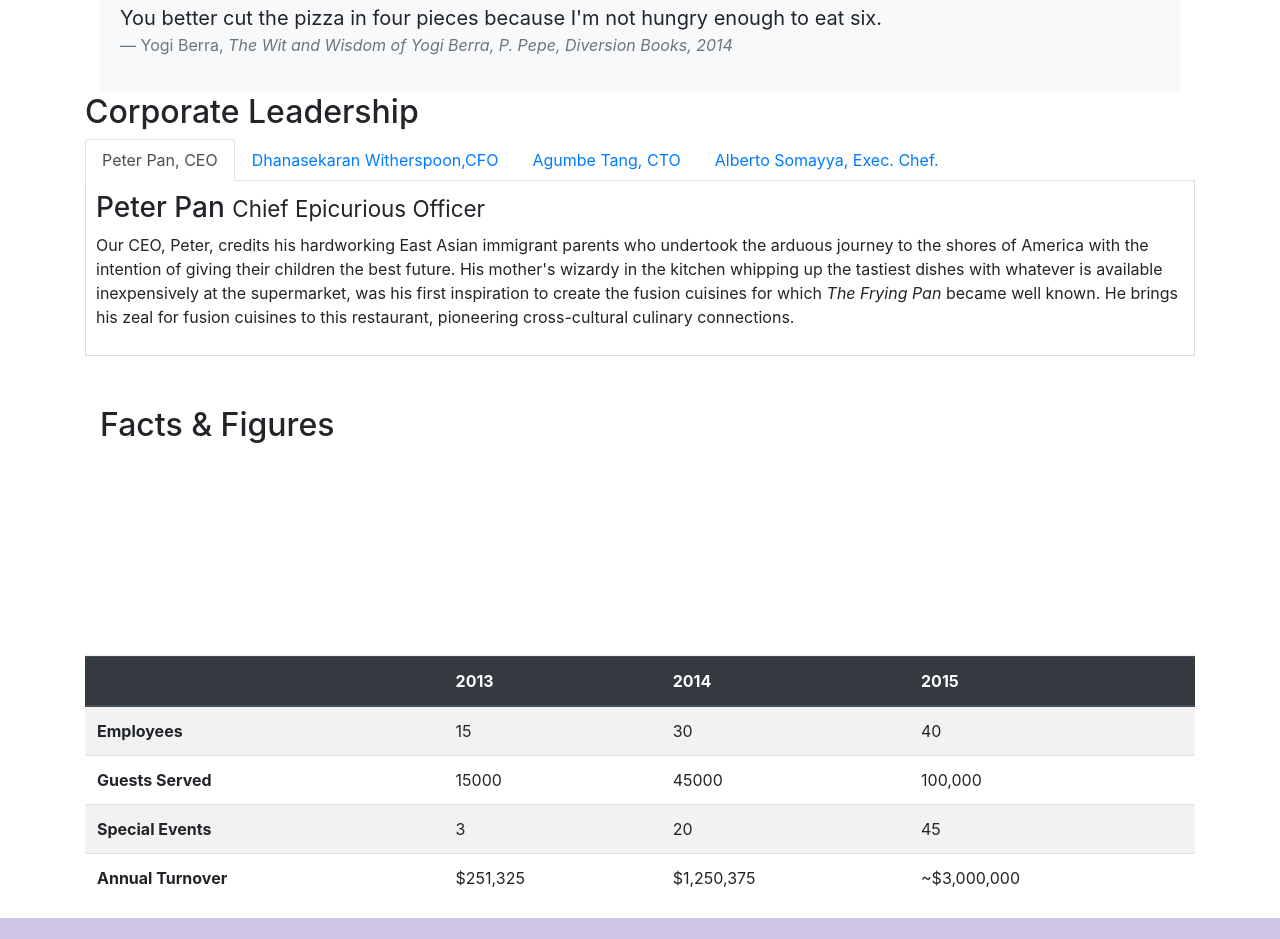
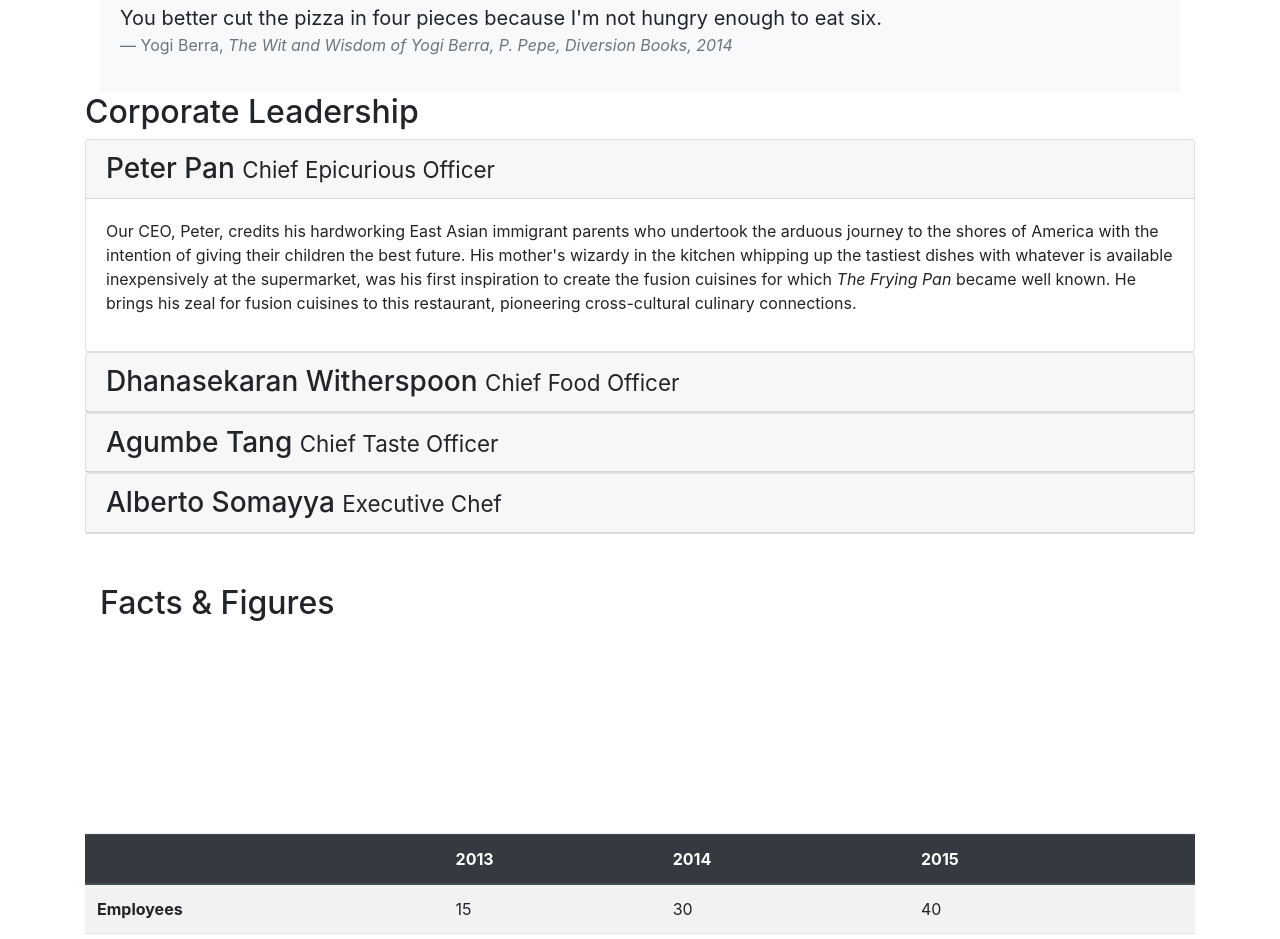
Before and after one commit to AnamIslam/conFusionBootstrap, a website: page aboutus.html in a window 1280 px wide. Shown: the part 776-1715 px from the top of the page. Drawn offline with nearby package versions, Linux system fonts and the light colour scheme.

Commit message:
Accordion

```diff
--- a/aboutus.html
+++ b/aboutus.html
@@ -115,7 +115,7 @@
             <div class="col-12">
                 <h2>Corporate Leadership</h2>
 
-                <ul class="nav nav-tabs">
+<!--                <ul class="nav nav-tabs">
                     <li class="nav-item">
                         <a class="nav-link active" href="#peter" role="tab" data-toggle="tab">Peter Pan, CEO</a>
                     </li>
@@ -129,10 +129,19 @@
                         <a class="nav-link " href="#alberto" role="tab" data-toggle="tab">Alberto Somayya, Exec. Chef.</a>
                     </li>
                 </ul>
+-->
 
-                <div class="tab-content">
-                    <div role="tabpanel" class="tab-pane fade show active" id="peter">
-                        <h3>Peter Pan <small>Chief Epicurious Officer</small></h3>
+                <div id="accordion">
+                    <div class="card">
+                        <div class="card-header" role="tab" id="peterhead">
+                            <h3 class="mb-0">
+                                <a data-toggle="collapse" data-target="#peter">Peter Pan
+                                    <small>Chief Epicurious Officer</small>
+                                </a>
+                            </h3>
+                        </div>
+                        <div class="collapse show" id="peter" data-parent="#accordion">
+                            <div class="card-body">
                                 <p class="d-none d-sm-block">Our CEO, Peter, credits his hardworking East Asian immigrant parents who
                                     undertook the arduous journey to the shores of America with the intention of giving their children
                                     the best future. His mother's wizardy in the kitchen whipping up the tastiest dishes with whatever
@@ -141,32 +150,64 @@
                                     to this restaurant, pioneering cross-cultural culinary connections.</p>
 
                             </div>
+                        </div>
+                    </div>
 
 
-                    <div role="tabpanel" class="tab-pane fade " id="dhanasekaran">
-                        <h3>Dhanasekaran Witherspoon <small>Chief Food Officer</small></h3>
+
+                    <div class="card">
+                        <div class="card-header" role="tab" id="dhanasekaranhead">
+                            <h3 class="mb-0">
+                                <a data-toggle="collapse" data-target="#dhanasekaran">Dhanasekaran Witherspoon
+                                    <small>Chief Food Officer</small>
+                                </a>
+                            </h3>
+                        </div>
+                        <div class="collapse " id="dhanasekaran" data-parent="#accordion">
+                            <div class="card-body">
                                 <p class="d-none d-sm-block">Our CFO, Danny, as he is affectionately referred to by his colleagues,
                                     comes from a long established family tradition in farming and produce. His experiences growing up on
                                     a farm in the Australian outback gave him great appreciation for varieties of food sources. As he
                                     puts it in his own words, <em>Everything that runs, wins, and everything that stays, pays!</em></p>
-
+                            </div>
+                        </div>
                     </div>
 
-                    <div role="tabpanel" class="tab-pane fade" id="agumbe">
-                        <h3>Agumbe Tang <small>Chief Taste Officer</small></h3>
+                    <div class="card">
+                        <div class="card-header" role="tab" id="agumbehead">
+                            <h3 class="mb-0">
+                                <a data-toggle="collapse" data-target="#agumbe">Agumbe Tang
+                                    <small>Chief Taste Officer</small>
+                                </a>
+                            </h3>
+                        </div>
+                        <div class="collapse " id="agumbe" data-parent="#accordion">
+                            <div class="card-body">
                                 <p class="d-none d-sm-block">Blessed with the most discerning gustatory sense, Agumbe, our CTO,
                                     personally ensures that every dish that we serve meets his exacting tastes. Our chefs dread the
                                     tongue lashing that ensues if their dish does not meet his exacting standards. He lives by his
                                     motto, <em>You click only if you survive my lick.</em></p>
+                            </div>
+                        </div>
 
                     </div>
 
-                    <div role="tabpanel" class="tab-pane fade" id="alberto">
-                        <h3>Alberto Somayya <small>Executive Chef</small></h3>
+                    <div class="card">
+                        <div class="card-header" role="tab" id="albertoheaad">
+                            <h3 class="mb-0">
+                                <a data-toggle="collapse" data-target="#alberto">Alberto Somayya
+                                    <small>Executive Chef</small>
+                                </a>
+                            </h3>
+                        </div>
+                        <div class="collapse " id="alberto" data-parent="#accordion">
+                            <div class="card-body">
                                 <p class="d-none d-sm-block">Award winning three-star Michelin chef with wide International experience
                                     having worked closely with whos-who in the culinary world, he specializes in creating mouthwatering
                                     Indo-Italian fusion experiences. He says, <em>Put together the cuisines from the two craziest
                                     cultures, and you get a winning hit! Amma Mia!</em></p>
+                            </div>
+                        </div>
 
                     </div>
 
```
Lines whose indentation alone changed are shown as unchanged.
